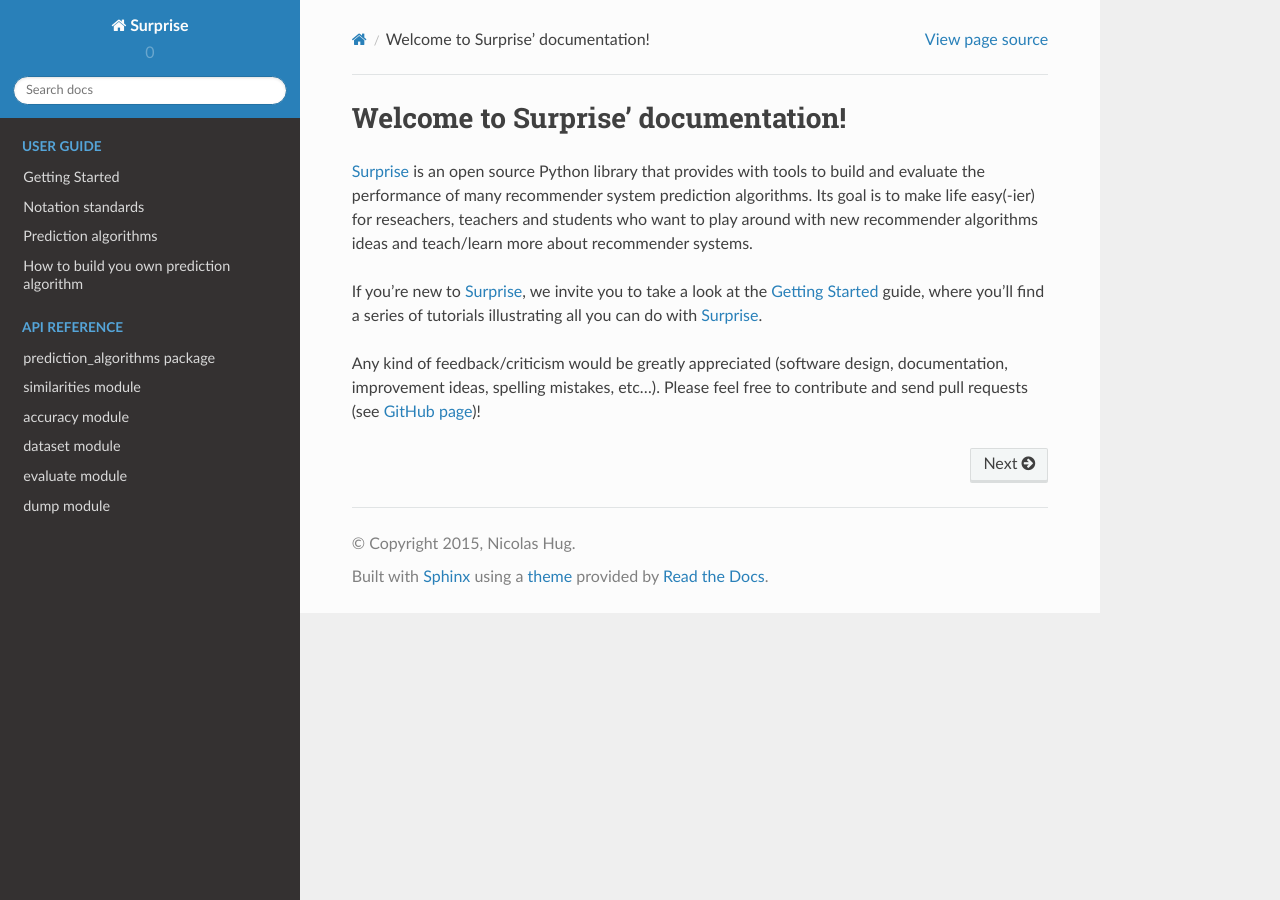
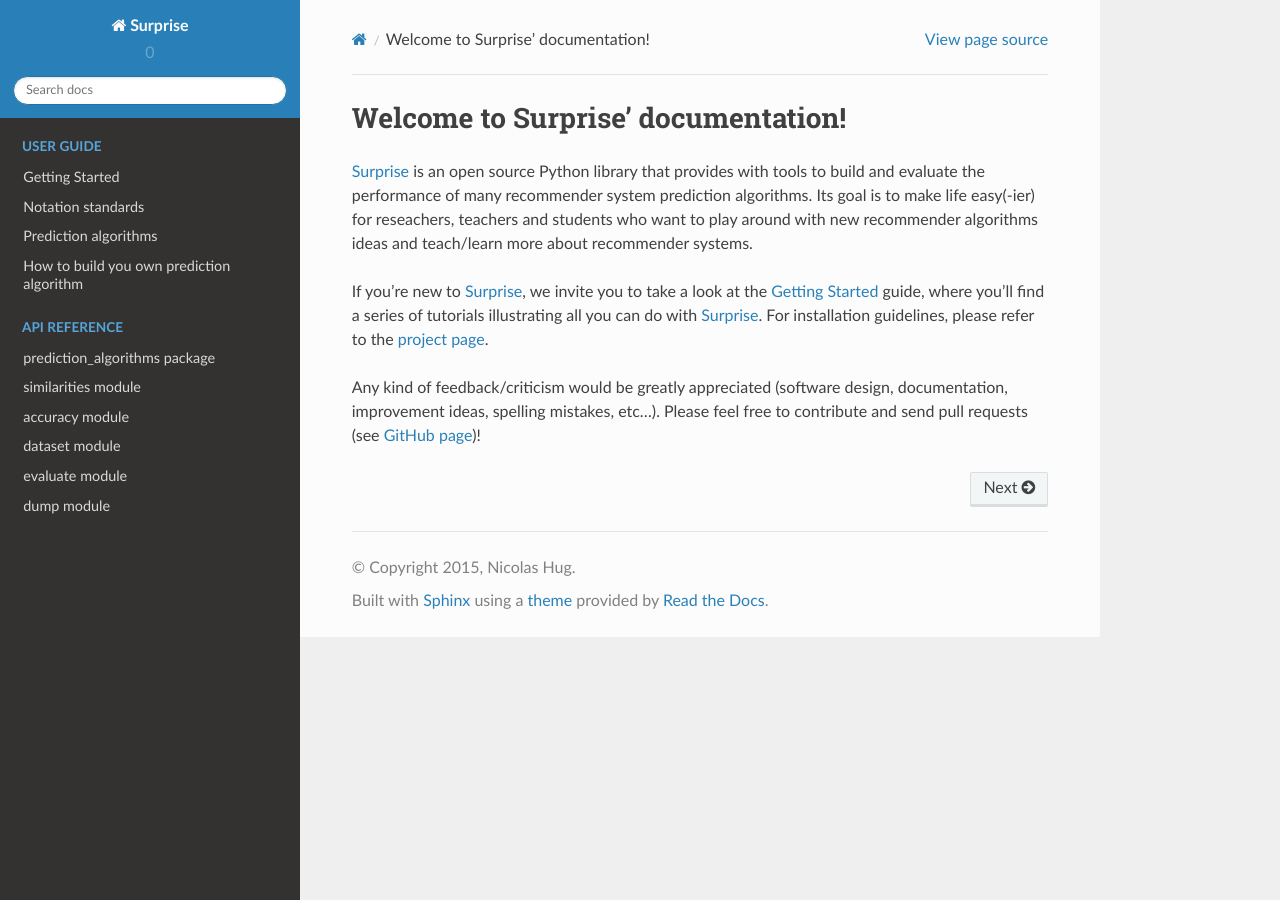
Before and after one commit to NicolasHug/Surprise, a Sphinx documentation site: the page built from doc/source/index.rst, in a window 1280 px wide. Built offline with Sphinx 7.4.7 and the Read the Docs theme 2.0.0, drawn with Linux system fonts in a browser that asks for light colours.

Commit message:
update index.rst

```diff
--- a/doc/source/index.rst
+++ b/doc/source/index.rst
@@ -14,10 +14,11 @@
 for reseachers, teachers and students who want to play around with new
 recommender algorithms ideas and teach/learn more about recommender systems.
 
-If you're new to `Surprise <https://nicolashug.github.io/Surprise/>`_, we invite
-you to take a look at the :ref:`getting_started` guide, where you'll find a
-series of tutorials illustrating all you can do with  `Surprise
-<https://nicolashug.github.io/Surprise/>`_.
+If you're new to `Surprise <https://nicolashug.github.io/Surprise/>`_, we
+invite you to take a look at the :ref:`getting_started` guide, where you'll
+find a series of tutorials illustrating all you can do with  `Surprise
+<https://nicolashug.github.io/Surprise/>`_. For installation guidelines, please
+refer to the `project page <https://nicolashug.github.io/Surprise/>`_.
 
 Any kind of feedback/criticism would be greatly appreciated (software design,
 documentation, improvement ideas, spelling mistakes, etc...). Please feel free
```
